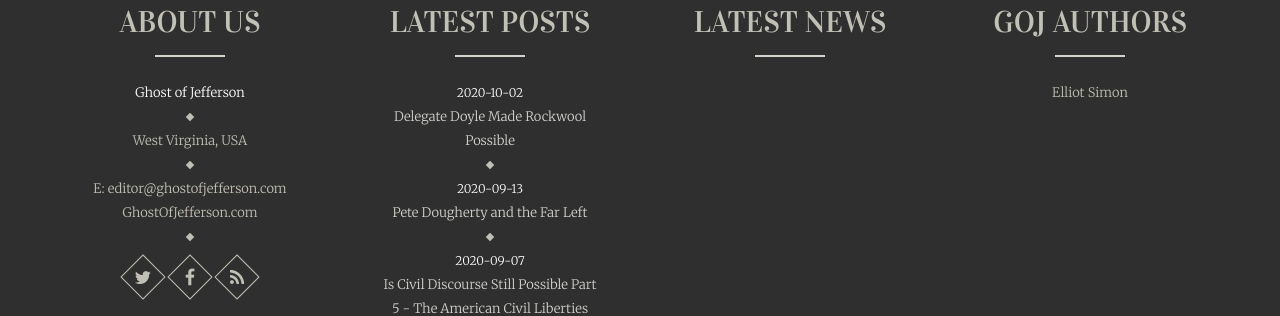
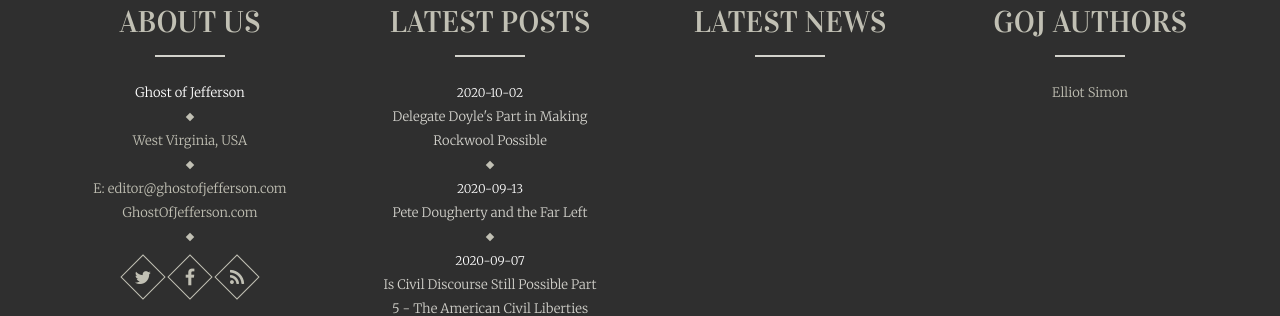
Before and after one commit to niden-net/ghostofjefferson-com, a Jekyll site: the page built from _pages/about.md, in a window 1280 px wide and 1053 px high. Shown: the part 592-908 px from the top of the window. Built offline with Jekyll 4.4.1, drawn with Linux system fonts in a browser that asks for light colours; a script that is not in the unit is left out.

Commit message:
Update Post “2020-10-03-delegate-doyle-made-rockwool-possible”

```diff
--- a/_posts/2020-10-03-delegate-doyle-made-rockwool-possible.md
+++ b/_posts/2020-10-03-delegate-doyle-made-rockwool-possible.md
@@ -1,6 +1,6 @@
 ---
 layout: post
-title: Delegate Doyle Made Rockwool Possible
+title: Delegate Doyle's Part in Making Rockwool Possible
 author: esimon
 categories: News
 tags:
```
